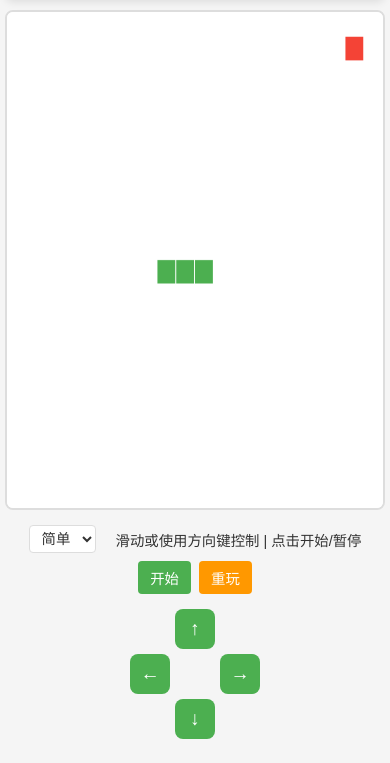
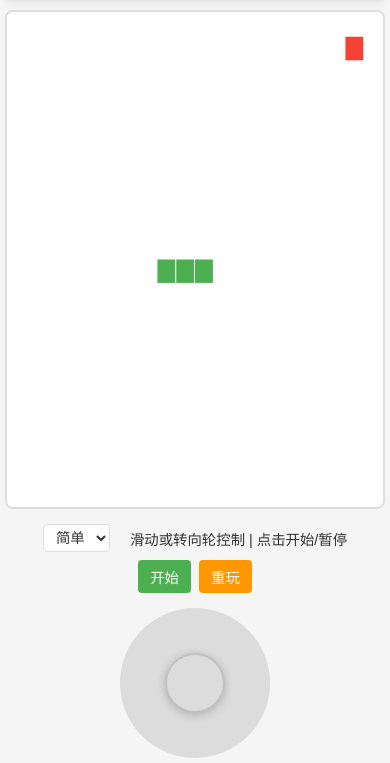
Before and after one commit to huazie/flea-game, a website with bundled scripts: page snake/index.html in a window 390 px wide. Shown: the part 81-844 px from the top of the page. Built offline with nearby package versions, Linux system fonts and the light colour scheme.

Commit message:
Mod: 贪吃蛇游戏phone端支持万向轮控制方向

```diff
--- a/snake/css/style.css
+++ b/snake/css/style.css
@@ -25,6 +25,9 @@
     --restart-button-bg: #FF9800;
     --restart-button-text: #fff;
     --restart-button-hover: #F57C00;
+    --wheel-base-bg: rgba(0, 0, 0, 0.1);
+    --wheel-knob-bg: transparent;
+    --wheel-knob-color: #fff;
 }
 
 /* 深色主题变量 */
@@ -54,6 +57,9 @@
     --restart-button-bg: #F57C00;
     --restart-button-text: #e0e0e0;
     --restart-button-hover: #EF6C00;
+    --wheel-base-bg: rgba(255, 255, 255, 0.1);
+    --wheel-knob-bg: transparent;
+    --wheel-knob-color: #e0e0e0;
 }
 
 * {
@@ -446,58 +452,38 @@ button:disabled {
     }
 }
 
-/* 虚拟方向键 */
-.direction-pad {
+/* 转向轮控制器样式 */
+.control-wheel {
     display: none;
-    grid-template-areas:
-        ". up ."
-        "left . right"
-        ". down .";
-    gap: 5px;
     margin-top: 15px;
+    position: relative;
+    width: 150px;
+    height: 150px;
 }
 
-.direction-button {
-    width: 50px;
-    height: 50px;
-    border: none;
-    border-radius: 8px;
-    background-color: var(--button-bg);
-    color: var(--button-text);
-    font-size: 1.5em;
-    cursor: pointer;
+.wheel-base {
+    width: 100%;
+    height: 100%;
+    border-radius: 50%;
+    background-color: var(--wheel-base-bg);
+    position: relative;
     display: flex;
     align-items: center;
     justify-content: center;
-    transition: background-color 0.2s;
-    -webkit-tap-highlight-color: transparent;
+    touch-action: none;
 }
 
-.direction-button:active {
-    background-color: var(--button-hover);
+.wheel-knob {
+    width: 60px;
+    height: 60px;
+    border-radius: 50%;
+    background-color: var(--wheel-knob-bg);
+    position: absolute;
+    display: flex;
+    align-items: center;
+    justify-content: center;
+    color: var(--wheel-knob-color);
+    box-shadow: 0 2px 8px rgba(0, 0, 0, 0.2);
+    transition: transform 0.1s ease-out;
+    border: 2px solid rgba(128, 128, 128, 0.3);
 }
-
-.direction-button.up { grid-area: up; }
-.direction-button.down { grid-area: down; }
-.direction-button.left { grid-area: left; }
-.direction-button.right { grid-area: right; }
-
-@media (max-width: 600px) {
-    .direction-pad {
-        display: grid;
-    }
-
-    .direction-button {
-        width: 45px;
-        height: 45px;
-        font-size: 1.3em;
-    }
-}
-
-@media (max-width: 400px) {
-    .direction-button {
-        width: 40px;
-        height: 40px;
-        font-size: 1.2em;
-    }
-}
--- a/snake/index.html
+++ b/snake/index.html
@@ -58,6 +58,12 @@
                 <button id="start-btn">开始</button>
                 <button id="restart-btn">重玩</button>
             </div>
+            <!-- 转向轮控制器 -->
+            <div class="control-wheel">
+                <div class="wheel-base">
+                    <div class="wheel-knob"></div>
+                </div>
+            </div>
         </div>
     </div>
     <script src="../assets/js/common.js"></script>
--- a/snake/js/touch-controls.js
+++ b/snake/js/touch-controls.js
@@ -7,8 +7,8 @@ class TouchControls {
         this.minSwipeDistance = 30; // 最小滑动距离，单位像素
         this.lastTapTime = 0;  // 添加最后点击时间记录
 
-        // 创建虚拟方向键
-        this.createDirectionPad();
+        // 创建转向轮
+        this.createControlWheel();
 
         // 添加滑动事件监听
         this.addSwipeListeners();
@@ -21,36 +21,80 @@ class TouchControls {
         document.addEventListener('DOMContentLoaded', () => this.checkScreenSize());
     }
 
-    createDirectionPad() {
-        // 创建方向键容器
-        this.directionPad = document.createElement('div');
-        this.directionPad.className = 'direction-pad';
+    createControlWheel() {
+        this.controlWheel = document.querySelector('.control-wheel');
+        this.wheelBase = this.controlWheel.querySelector('.wheel-base');
+        this.wheelKnob = this.controlWheel.querySelector('.wheel-knob');
 
-        // 创建四个方向按钮
-        const directions = [
-            { name: 'up', icon: '↑', x: 0, y: -1 },
-            { name: 'right', icon: '→', x: 1, y: 0 },
-            { name: 'down', icon: '↓', x: 0, y: 1 },
-            { name: 'left', icon: '←', x: -1, y: 0 }
-        ];
-
-        directions.forEach(dir => {
-            const button = document.createElement('button');
-            button.className = `direction-button ${dir.name}`;
-            button.innerHTML = dir.icon;
-            button.addEventListener('click', (e) => {
-                e.preventDefault(); // 防止双击缩放
-                this.handleDirectionChange(dir.x, dir.y);
-            });
-            this.directionPad.appendChild(button);
-        });
-
-        // 添加到游戏控制区域
-        const gameControls = document.querySelector('.game-controls');
-        gameControls.appendChild(this.directionPad);
+        // 添加触摸事件监听
+        this.wheelBase.addEventListener('touchstart', this.handleWheelStart.bind(this), { passive: false });
+        this.wheelBase.addEventListener('touchmove', this.handleWheelMove.bind(this), { passive: false });
+        this.wheelBase.addEventListener('touchend', this.handleWheelEnd.bind(this), { passive: false });
 
         // 默认隐藏
-        this.directionPad.style.display = 'none';
+        this.controlWheel.style.display = 'none';
+    }
+
+    handleWheelStart(e) {
+        e.preventDefault();
+        const rect = this.wheelBase.getBoundingClientRect();
+        this.wheelCenterX = rect.left + rect.width / 2;
+        this.wheelCenterY = rect.top + rect.height / 2;
+        this.wheelRadius = rect.width / 2;
+        this.isWheelActive = true;
+
+        // 初始位置
+        this.handleWheelMove(e);
+    }
+
+    handleWheelMove(e) {
+        if (!this.isWheelActive || this.game.isPaused || this.game.isGameOver) return;
+        e.preventDefault();
+
+        const touchX = e.touches[0].clientX;
+        const touchY = e.touches[0].clientY;
+
+        // 计算相对于中心的位置
+        const deltaX = touchX - this.wheelCenterX;
+        const deltaY = touchY - this.wheelCenterY;
+        const distance = Math.sqrt(deltaX * deltaX + deltaY * deltaY);
+
+        // 限制在轮子范围内
+        const angle = Math.atan2(deltaY, deltaX);
+        const limitedDistance = Math.min(distance, this.wheelRadius * 0.7);
+        const limitedX = Math.cos(angle) * limitedDistance;
+        const limitedY = Math.sin(angle) * limitedDistance;
+
+        // 更新旋钮位置
+        this.wheelKnob.style.transform = `translate(${limitedX}px, ${limitedY}px)`;
+
+        // 计算方向向量 (归一化)
+        const directionX = deltaX / distance;
+        const directionY = deltaY / distance;
+
+        // 确定主要方向 (上、下、左、右)
+        let x = 0, y = 0;
+        if (Math.abs(directionX) > Math.abs(directionY)) {
+            x = directionX > 0 ? 1 : -1;
+        } else {
+            y = directionY > 0 ? 1 : -1;
+        }
+
+        // 防止180度转向
+        if ((x === 1 && this.game.direction.x === -1) ||
+            (x === -1 && this.game.direction.x === 1) ||
+            (y === 1 && this.game.direction.y === -1) ||
+            (y === -1 && this.game.direction.y === 1)) {
+            return;
+        }
+
+        this.game.nextDirection = { x, y };
+    }
+
+    handleWheelEnd() {
+        this.isWheelActive = false;
+        // 重置旋钮位置
+        this.wheelKnob.style.transform = 'translate(0, 0)';
     }
 
     addSwipeListeners() {
@@ -135,16 +179,16 @@ class TouchControls {
     }
 
     checkScreenSize() {
-        // 在小屏幕上显示虚拟方向键
+        // 在小屏幕上显示转向轮
         if (window.innerWidth <= 768) {
-            this.directionPad.style.display = 'grid';
+            this.controlWheel.style.display = 'block';
             // 更新控制提示
             const controlInfo = document.querySelector('.control-info p');
             if (controlInfo) {
-                controlInfo.textContent = '滑动或使用方向键控制 | 点击开始/暂停';
+                controlInfo.textContent = '滑动或转向轮控制 | 点击开始/暂停';
             }
         } else {
-            this.directionPad.style.display = 'none';
+            this.controlWheel.style.display = 'none';
             // 恢复原始控制提示
             const controlInfo = document.querySelector('.control-info p');
             if (controlInfo) {
```
